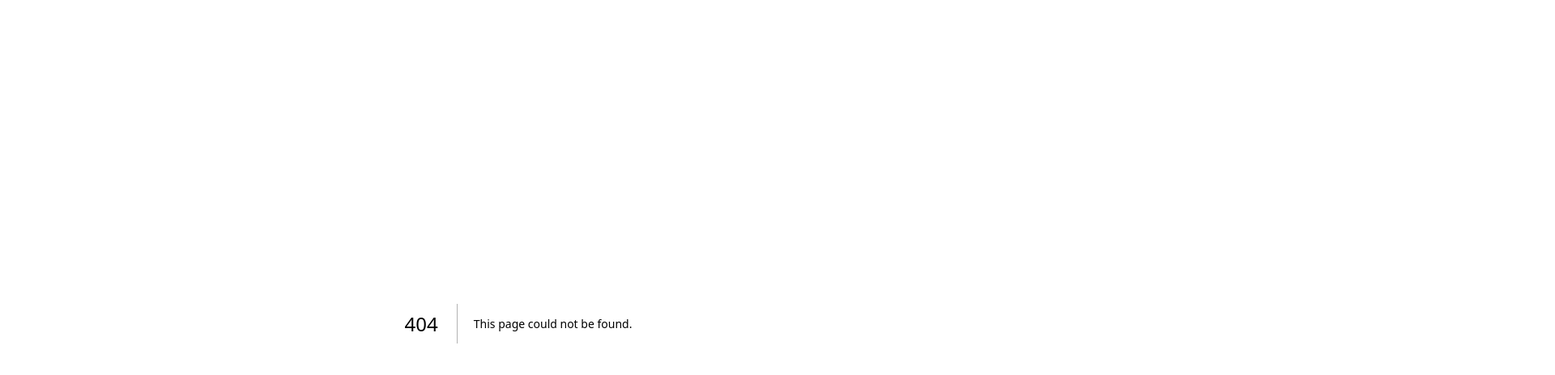
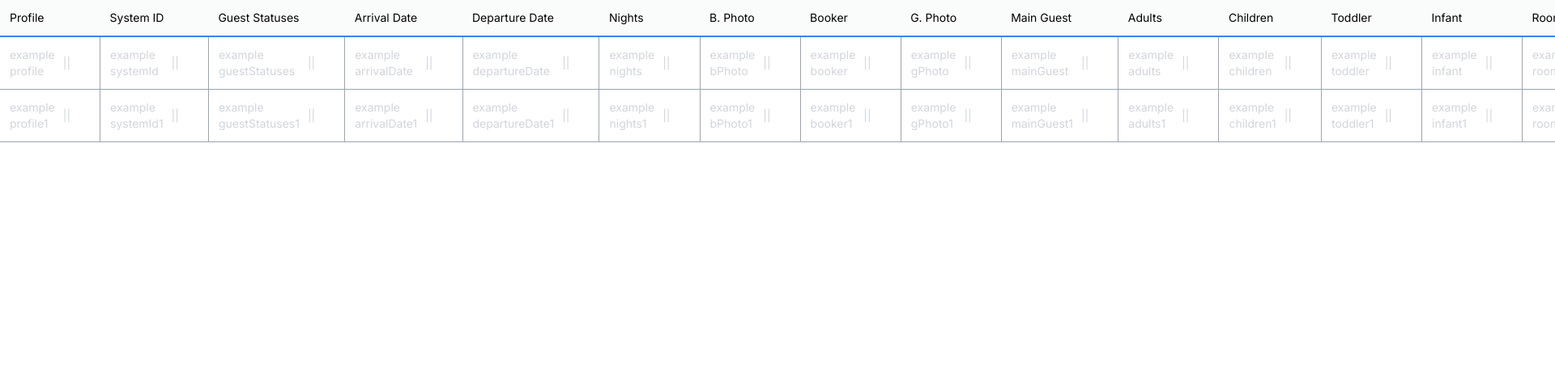
Before and after one commit to Olegbobokhidze/google-calendar, a Next.js app: page /table in a window 1280 px wide. Before the commit this address had no page. Shown: the top 464 px of the page at 81% size, 1920 px wide, since content can reach past the window. Built offline with nearby package versions, Linux system fonts and the light colour scheme.

Commit message:
feat: install table and implement

```diff
--- /dev/null
+++ b/app/table/page.tsx
@@ -0,0 +1,5 @@
+import { TableWrapper } from "@/components/table/TableWrapper";
+
+export default function TablePage() {
+  return <TableWrapper />;
+}
--- /dev/null
+++ b/components/table/TableWrapper.tsx
@@ -0,0 +1,133 @@
+"use client";
+
+import { headersConfig } from "./configTable";
+import { DndContext, useDraggable, useDroppable } from "@dnd-kit/core";
+import { useState } from "react";
+
+export const TableWrapper = () => {
+  const [headers, setHeaders] = useState(headersConfig);
+
+  const handleDragEnd = (event: any) => {
+    const { active, over } = event;
+    if (!active || !over) return;
+
+    const activeIndex = headers.findIndex((header) => header.id === active.id);
+    const overIndex = headers.findIndex((header) => header.id === over.id);
+
+    setHeaders((prevHeaders) => {
+      const newHeaders = [...prevHeaders];
+      const [removed] = newHeaders.splice(activeIndex, 1);
+      newHeaders.splice(overIndex, 0, removed);
+      return newHeaders;
+    });
+  };
+
+  const handleResize = (id: string, newWidth: number) => {
+    setHeaders((prevHeaders) =>
+      prevHeaders.map((header) =>
+        header.id === id ? { ...header, width: newWidth } : header,
+      ),
+    );
+  };
+
+  return (
+    <DndContext onDragEnd={handleDragEnd}>
+      <table className="w-full border-collapse text-sm text-gray-300">
+        <thead className="shadow-customShadow sticky top-0">
+          <tr className="border-b-2 border-blue-500">
+            {headers.map((header) => (
+              <DraggableHeader key={header.id} header={header} />
+            ))}
+          </tr>
+        </thead>
+        <tbody className="overflow-y-auto">
+          {/* Example rows */}
+          <tr>
+            {headers.map((header) => (
+              <ResizableCell
+                key={header.id}
+                header={header}
+                content={`example ${header.id}`}
+                onResize={handleResize}
+              />
+            ))}
+          </tr>
+          <tr>
+            {headers.map((header) => (
+              <ResizableCell
+                key={header.id}
+                header={header}
+                content={`example ${header.id + 1}`}
+                onResize={handleResize}
+              />
+            ))}
+          </tr>
+        </tbody>
+      </table>
+    </DndContext>
+  );
+};
+
+const DraggableHeader = ({ header }: any) => {
+  const { setNodeRef, listeners, transform } = useDraggable({
+    id: header.id,
+  });
+
+  return (
+    <th
+      ref={setNodeRef}
+      className="cursor-pointer bg-[#FAFBFB] p-3 text-left font-normal text-black"
+      style={{
+        width: header.width || "auto",
+        transform: `translateX(${transform?.x ?? 0}px)`,
+      }}
+      {...listeners}
+    >
+      <span>{header.name}</span>
+    </th>
+  );
+};
+
+// ResizableCell is responsible for the resizing logic in each table cell
+const ResizableCell = ({ header, content, onResize }: any) => {
+  const handleResize = (e: any) => {
+    const initialWidth = e.target.parentElement.offsetWidth;
+    const initialX = e.clientX;
+
+    const handleMouseMove = (e: any) => {
+      const newWidth = initialWidth + (e.clientX - initialX);
+      onResize(header.id, Math.max(newWidth, 50)); // Set min width to 50px
+    };
+
+    const handleMouseUp = () => {
+      document.removeEventListener("mousemove", handleMouseMove);
+      document.removeEventListener("mouseup", handleMouseUp);
+    };
+
+    document.addEventListener("mousemove", handleMouseMove);
+    document.addEventListener("mouseup", handleMouseUp);
+  };
+
+  return (
+    <td
+      className="border-y border-r border-gray-400 p-3 pr-8"
+      style={{ width: header.width || "auto" }}
+    >
+      <div className="flex items-center justify-between gap-[0.375rem]">
+        <span>{content}</span>
+        <div
+          className="resize-handle"
+          onMouseDown={handleResize}
+          style={{
+            cursor: "col-resize",
+            padding: "0 4px",
+            marginLeft: "auto",
+            display: "inline-block",
+          }}
+        >
+          ||
+        </div>
+      </div>
+    </td>
+  );
+};
--- /dev/null
+++ b/components/table/configTable.ts
@@ -0,0 +1,52 @@
+type HeaderConfig = {
+  id: string;
+  name: string;
+  isSortable?: boolean;
+  isFilterable?: boolean;
+};
+
+export const headersConfig: HeaderConfig[] = [
+  { id: "profile", name: "Profile" },
+  { id: "systemId", name: "System ID" },
+  { id: "guestStatuses", name: "Guest Statuses", isFilterable: true },
+  { id: "arrivalDate", name: "Arrival Date", isSortable: true },
+  { id: "departureDate", name: "Departure Date", isFilterable: true },
+  { id: "nights", name: "Nights", isFilterable: true },
+  { id: "bPhoto", name: "B. Photo" },
+  { id: "booker", name: "Booker", isFilterable: true },
+  { id: "gPhoto", name: "G. Photo" },
+  { id: "mainGuest", name: "Main Guest", isFilterable: true },
+  { id: "adults", name: "Adults" },
+  { id: "children", name: "Children" },
+  { id: "toddler", name: "Toddler" },
+  { id: "infant", name: "Infant" },
+  { id: "roomQnt", name: "Room QNT", isFilterable: true },
+  { id: "roomCategory", name: "Room Category", isFilterable: true },
+  { id: "roomNumber", name: "Room Number", isFilterable: true },
+  { id: "bedType", name: "Bed Type", isFilterable: true },
+  { id: "roomAvailability", name: "Room Availability", isFilterable: true },
+  { id: "roomCondition", name: "Room Condition", isFilterable: true },
+  { id: "traces", name: "Traces" },
+  { id: "catering", name: "Catering", isFilterable: true },
+  { id: "reservationNumber", name: "Reservation Number", isFilterable: true },
+  {
+    id: "reservationCondition",
+    name: "Reservation Condition",
+    isFilterable: true,
+  },
+  { id: "ratePlan", name: "Rate Plan", isFilterable: true },
+  { id: "dailyRate", name: "Daily Rate" },
+  { id: "reservationType", name: "Reservation Type", isFilterable: true },
+  { id: "bookingNumber", name: "Booking Number", isFilterable: true },
+  { id: "reservationDate", name: "Reservation Date", isFilterable: true },
+  { id: "totalCost", name: "Total Cost", isFilterable: true },
+  { id: "payed", name: "Payed", isFilterable: true },
+  { id: "debt", name: "Debt", isFilterable: true },
+  { id: "balance", name: "Balance", isFilterable: true },
+  { id: "financialCode", name: "Financial Code", isFilterable: true },
+  { id: "paymentDate", name: "Payment Date", isFilterable: true },
+  { id: "individualInvoicePdf", name: "Individual Invoice pdf" },
+  { id: "individualInvoiceXlsx", name: "Individual Invoice xlsx" },
+  { id: "groupInvoicePdf", name: "Group Invoice pdf" },
+  { id: "groupInvoiceXlsx", name: "Group Invoice xlsx" },
+];
--- a/package.json
+++ b/package.json
@@ -9,6 +9,7 @@
     "lint": "next lint"
   },
   "dependencies": {
+    "@dnd-kit/core": "^6.1.0",
     "@radix-ui/react-dropdown-menu": "^2.1.1",
     "@radix-ui/react-slot": "^1.1.0",
     "@reduxjs/toolkit": "^2.2.7",
@@ -17,6 +18,7 @@
     "date-fns": "^3.6.0",
     "lucide-react": "^0.436.0",
     "next": "14.2.6",
+    "next-auth": "^4.24.7",
     "react": "^18",
     "react-day-picker": "^8.10.1",
     "react-dom": "^18",
```
Also changed, not shown: 1 other file (tests, documents, lock files or other folders).
